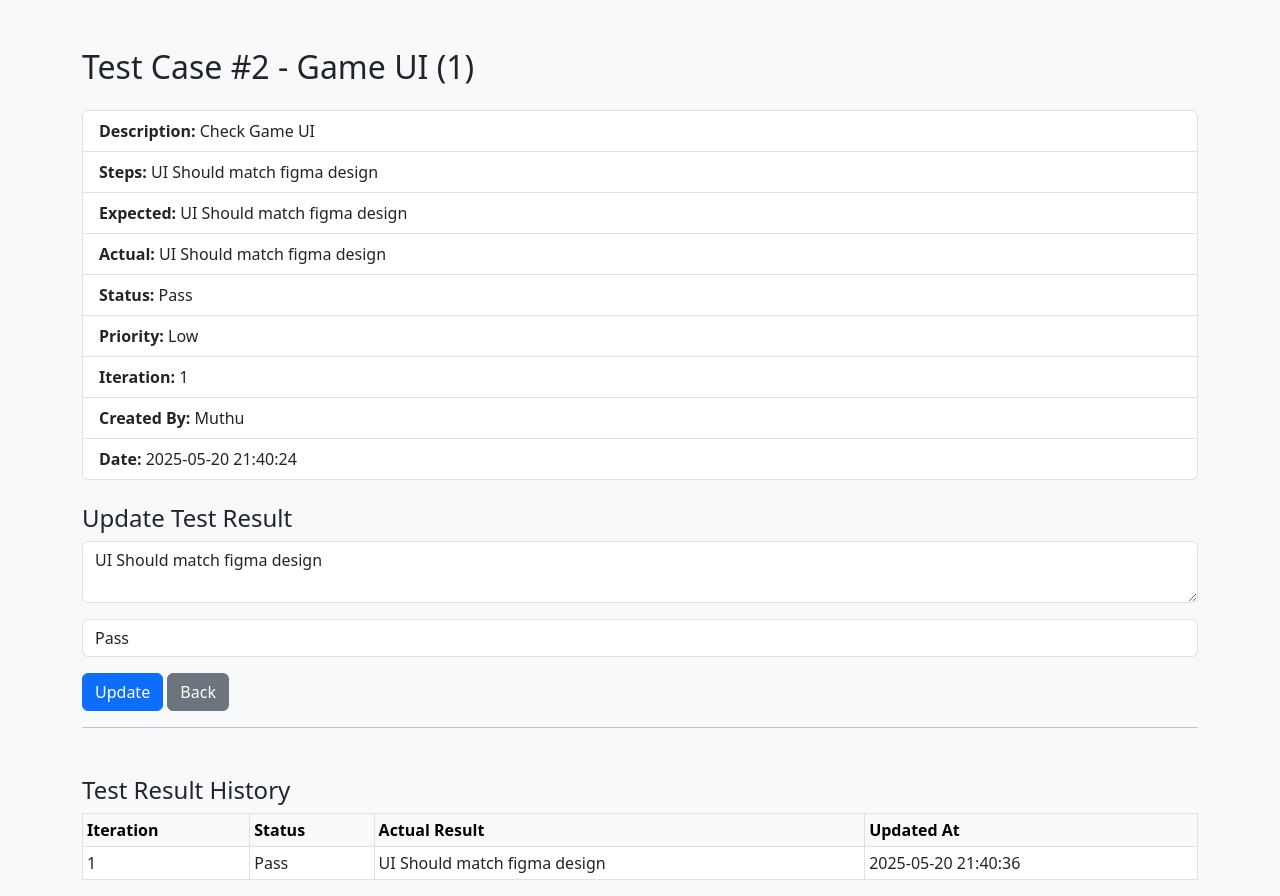
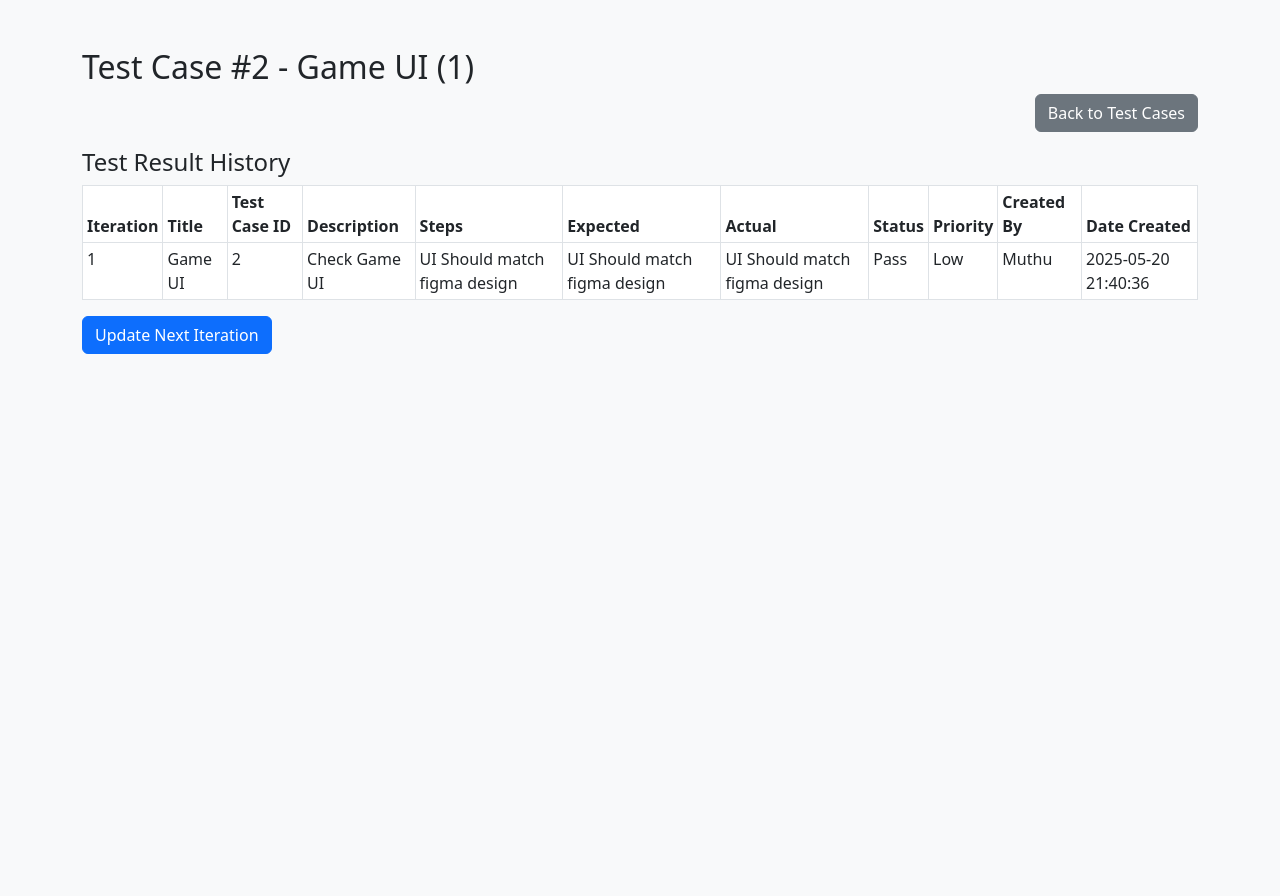
Before and after one commit to SPYDER46/testcase-manager, a Flask app: page /games/1/testcase/2 in a window 1280 px wide. After the commit the page ends 354 px from the top, so only its background shows below. Run offline with Flask 3, Linux system fonts and the light colour scheme; data comes from the database, SQL or seed files in the repository; both versions use the stored data as it was after the commit.

Commit message:
updation

```diff
--- a/app.py
+++ b/app.py
@@ -7,24 +7,24 @@ from collections import defaultdict
 app = Flask(__name__)
 init_db()
 
-# Static list of games
-GAMES = ['Aviator', 'CricketX', 'Piggy Dash', 'Roller Blitz','Marble Gp', 'Hilo', 'Mines','Roulette', 'Keno','Tower', 'Rummy']
+GAMES = ['Aviator', 'CricketX', 'Piggy Dash', 'Roller Blitz','Marble Gp', 'Hilo', 'Mines','Roulette', 'Keno','Tower', 'Rummy', 'TeenPatti', 'Ludo', 'Snake&Ladder', 'Andar Bahar'
+         , 'Poker', 'Carrom' ]
 
-@app.route('/')
+@app.route('/', methods=['GET', 'POST'])
 def home():
+    if request.method == 'POST':
+        new_game = request.form.get('new_game', '').strip()
+        if new_game and new_game not in GAMES:
+            GAMES.append(new_game)
     return render_template('games.html', games=GAMES)
 
 @app.route('/games/<game_name>')
 def index(game_name):
     test_cases = get_all_test_cases(game_name)
-    print("Fetched test cases:", test_cases)
-
     grouped_cases = defaultdict(list)
     for case in test_cases:
-        grouped_cases = {'All Test Cases': test_cases}
-
+        grouped_cases['All Test Cases'].append(case)
     return render_template('index.html', game_name=game_name, grouped_cases=dict(grouped_cases))
-
 
 @app.route('/games/<game_name>/add', methods=['GET', 'POST'])
 def add(game_name):
@@ -37,31 +37,49 @@ def add(game_name):
             'actual_result': request.form['actual_result'],
             'status': request.form['status'],
             'priority': request.form['priority'],
-            'iteration': request.form['iteration']
+            'iteration': request.form['iteration'],
         }
-        add_test_case(game_name, data)
+        created_by = request.form.get('created_by', 'Unknown')  # safer fallback
+        add_test_case(game_name, data, created_by)
         return redirect(url_for('index', game_name=game_name))
     return render_template('add_testcase.html', game_name=game_name)
 
 
-@app.route('/games/<game_name>/testcase/<int:testcase_id>')
+@app.route('/games/<game_name>/testcase/<int:testcase_id>', methods=['GET', 'POST'])
 def view_testcase(game_name, testcase_id):
     test_case = get_test_case_by_id(testcase_id)
+    if not test_case:
+        return f"Test Case with ID {testcase_id} not found.", 404
 
-    # ✅ Get history for this test case
     with sqlite3.connect('database.db') as conn:
         conn.row_factory = sqlite3.Row
         c = conn.cursor()
-        c.execute('SELECT * FROM test_case_history WHERE test_case_id = ? ORDER BY updated_at DESC', (testcase_id,))
+        c.execute('SELECT * FROM test_case_history WHERE test_case_id = ? ORDER BY iteration ASC', (testcase_id,))
         history = c.fetchall()
 
-    return render_template('view_testcase.html', game_name=game_name, test_case=test_case, history=history)
+    if request.method == 'POST':
+        iteration = int(request.form['iteration'])
+        actual_result = request.form['actual_result']
+        status = request.form['status']
+        description = request.form['description']
+        steps = request.form['steps']
+        expected_result = request.form['expected_result']
+        priority = request.form['priority']
+        created_by = request.form['created_by']
 
+        update_test_case(
+            testcase_id, actual_result, status, iteration,
+            description, steps, expected_result, priority, created_by
+        )
+        return redirect(url_for('view_testcase', game_name=game_name, testcase_id=testcase_id))
 
-@app.route('/games/<game_name>/update/<int:testcase_id>', methods=['POST'])
-def update_testcase(game_name, testcase_id):
-    update_test_case(testcase_id, request.form['actual_result'], request.form['status'])
-    return redirect(url_for('view_testcase', game_name=game_name, testcase_id=testcase_id))
+    return render_template(
+        'view_testcase.html',
+        game_name=game_name,
+        test_case=test_case,
+        history=history,
+        user_name=''  # Pre-fill if you have a login system
+    )
 
 @app.route('/games/<game_name>/delete/<int:testcase_id>', methods=['POST'])
 def delete_testcase(game_name, testcase_id):
@@ -69,7 +87,23 @@ def delete_testcase(game_name, testcase_id):
     delete_test_case(testcase_id)
     return redirect(url_for('index', game_name=game_name))
 
+@app.route('/games/<game_name>/testcase/<int:testcase_id>/update', methods=['POST'])
+def update_testcase(game_name, testcase_id):
+    iteration = int(request.form['iteration'])
+    actual_result = request.form['actual_result']
+    status = request.form['status']
+    description = request.form['description']
+    steps = request.form['steps']
+    expected_result = request.form['expected_result']
+    priority = request.form['priority']
+    created_by = request.form['created_by']
 
+    update_test_case(
+        testcase_id, actual_result, status, iteration,
+        description, steps, expected_result, priority, created_by
+    )
+
+    return redirect(url_for('view_testcase', game_name=game_name, testcase_id=testcase_id))
 
 if __name__ == '__main__':
     app.run(debug=True)
--- a/templates/index.html
+++ b/templates/index.html
@@ -9,8 +9,10 @@
 <div class="container mt-5">
     <h2 class="mb-4">{{ game_name }} - Test Cases</h2>
 
-    <a href="{{ url_for('add', game_name=game_name) }}" class="btn btn-primary mb-3">+ Add New Test Case</a>
-    <a href="{{ url_for('home') }}" class="btn btn-secondary mb-3">Back to Games</a>
+    <div class="text-end mb-3">
+        <a href="{{ url_for('add', game_name=game_name) }}" class="btn btn-primary mb-3">+ Add New Test Case</a>
+        <a href="{{ url_for('home') }}" class="btn btn-secondary mb-3">Back to Games</a>
+    </div>
 
     {% if grouped_cases['All Test Cases'] %}
         <table class="table table-bordered table-hover bg-white">
--- a/templates/view_testcase.html
+++ b/templates/view_testcase.html
@@ -4,28 +4,105 @@
     <meta charset="UTF-8">
     <title>View Test Case - {{ game_name }}</title>
     <link rel="stylesheet" href="https://cdn.jsdelivr.net/npm/bootstrap@5.3.0/dist/css/bootstrap.min.css">
+    <script src="https://code.jquery.com/jquery-3.6.0.min.js"></script>
 </head>
 <body class="bg-light">
 <div class="container mt-5">
     <h2>Test Case #{{ test_case.id }} - {{ test_case.title }} ({{ game_name }})</h2>
-    <ul class="list-group my-4">
-        <li class="list-group-item"><strong>Description:</strong> {{ test_case.description }}</li>
-        <li class="list-group-item"><strong>Steps:</strong> {{ test_case.steps }}</li>
-        <li class="list-group-item"><strong>Expected:</strong> {{ test_case.expected_result }}</li>
-        <li class="list-group-item"><strong>Actual:</strong> {{ test_case.actual_result }}</li>
-        <li class="list-group-item"><strong>Status:</strong> {{ test_case.status }}</li>
-        <li class="list-group-item"><strong>Priority:</strong> {{ test_case.priority }}</li>
-        <li class="list-group-item"><strong>Iteration:</strong> {{ test_case.iteration }}</li> <!-- ✅ Added Iteration -->
-        <li class="list-group-item"><strong>Created By:</strong> {{ test_case.created_by or 'None' }}</li>
-        <li class="list-group-item"><strong>Date:</strong> {{ test_case.date_created }}</li>
-    </ul>
 
-    <form method="post" action="{{ url_for('update_testcase', game_name=game_name, testcase_id=test_case.id) }}">
-        <h4>Update Test Result</h4>
+    <div class="text-end mb-3">
+        <a href="{{ url_for('index', game_name=game_name) }}" class="btn btn-secondary">Back to Test Cases</a>
+    </div>
+
+    <!-- Iteration History -->
+    <h4>Test Result History</h4>
+    {% if history %}
+        <table class="table table-bordered table-sm">
+            <thead>
+                <tr>
+                    <th>Iteration</th>
+                    <th>Title</th>
+                    <th>Test Case ID</th>
+                    <th>Description</th>
+                    <th>Steps</th>
+                    <th>Expected</th>
+                    <th>Actual</th>
+                    <th>Status</th>
+                    <th>Priority</th>
+                    <th>Created By</th>
+                    <th>Date Created</th>
+                </tr>
+            </thead>
+            <tbody>
+                {% for h in history %}
+                <tr>
+                    <td>{{ h.iteration }}</td>
+                    <td>{{ h.title }}</td>
+                    <td>{{ h.test_case_id }}</td>
+                    <td>{{ h.description }}</td>
+                    <td>{{ h.steps }}</td>
+                    <td>{{ h.expected_result }}</td>
+                    <td>{{ h.actual_result }}</td>
+                    <td>{{ h.status }}</td>
+                    <td>{{ h.priority }}</td>
+                    <td>{{ h.created_by or 'None' }}</td>
+                    <td>{{ h.updated_at }}</td>
+                </tr>
+                {% endfor %}
+            </tbody>
+        </table>
+    {% else %}
+        <p>No update history available for this test case.</p>
+    {% endif %}
+
+    <!-- "Update Next Iteration" Button -->
+    <button type="button" class="btn btn-primary" data-bs-toggle="modal" data-bs-target="#updateModal">
+        Update Next Iteration
+    </button>
+
+    <!-- Modal for updating next iteration -->
+    <div class="modal fade" id="updateModal" tabindex="-1" aria-labelledby="updateModalLabel" aria-hidden="true">
+        <div class="modal-dialog">
+            <div class="modal-content">
+                <div class="modal-header">
+                    <h5 class="modal-title" id="updateModalLabel">Update Test Case for Iteration {{ history|length + 1 }}</h5>
+                    <button type="button" class="btn-close" data-bs-dismiss="modal" aria-label="Close"></button>
+                </div>
+                <form method="POST" action="{{ url_for('view_testcase', game_name=game_name, testcase_id=test_case.id) }}">
+                    <div class="modal-body">
+                        <!-- Iteration -->
                         <div class="mb-3">
+                            <label for="iteration">Iteration Number</label>
+                            <input type="number" name="iteration" class="form-control" value="{{ history|length + 1 }}" required>
+                        </div>
+
+                        <!-- Description -->
+                        <div class="mb-3">
+                            <label for="description">Description</label>
+                            <textarea name="description" class="form-control" placeholder="Description">{{ test_case.description }}</textarea>
+                        </div>
+
+                        <!-- Steps -->
+                        <div class="mb-3">
+                            <label for="steps">Steps</label>
+                            <textarea name="steps" class="form-control" placeholder="Steps">{{ test_case.steps }}</textarea>
+                        </div>
+
+                        <!-- Expected Result -->
+                        <div class="mb-3">
+                            <label for="expected_result">Expected Result</label>
+                            <textarea name="expected_result" class="form-control" placeholder="Expected Result">{{ test_case.expected_result }}</textarea>
+                        </div>
+
+                        <!-- Actual Result -->
+                        <div class="mb-3">
+                            <label for="actual_result">Actual Result</label>
                             <textarea name="actual_result" class="form-control" placeholder="Actual Result">{{ test_case.actual_result }}</textarea>
                         </div>
+
+                        <!-- Status -->
                         <div class="mb-3">
+                            <label for="status">Status</label>
                             <select name="status" class="form-control">
                                 <option {% if test_case.status == 'Pass' %}selected{% endif %}>Pass</option>
                                 <option {% if test_case.status == 'Fail' %}selected{% endif %}>Fail</option>
@@ -36,37 +113,31 @@
                                 <option {% if test_case.status == 'Pending' %}selected{% endif %}>Pending</option>
                             </select>
                         </div>
-        <button class="btn btn-primary">Update</button>
-        <a href="{{ url_for('index', game_name=game_name) }}" class="btn btn-secondary">Back</a>
+
+                        <!-- Priority -->
+                        <div class="mb-3">
+                            <label for="priority">Priority</label>
+                            <input type="text" name="priority" class="form-control" value="{{ test_case.priority }}" placeholder="Priority">
+                        </div>
+
+                        <!-- Created By -->
+                        <div class="mb-3">
+                            <label for="created_by">Updated By</label>
+                            <input type="text" name="created_by" class="form-control" value="{{ user_name }}" placeholder="Your Name" required>
+                        </div>
+                    </div>
+                    <div class="modal-footer">
+                        <button type="button" class="btn btn-secondary" data-bs-dismiss="modal">Close</button>
+                        <button type="submit" class="btn btn-primary">Save changes</button>
+                    </div>
                 </form>
 
-    <!-- ✅ Iteration History Section -->
-    {% if history %}
-    <hr>
-    <h4 class="mt-5">Test Result History</h4>
-    <table class="table table-bordered table-sm">
-        <thead class="table-light">
-            <tr>
-                <th>Iteration</th>
-                <th>Status</th>
-                <th>Actual Result</th>
-                <th>Updated At</th>
-            </tr>
-        </thead>
-        <tbody>
-            {% for h in history %}
-            <tr>
-                <td>{{ h.iteration }}</td>
-                <td>{{ h.status }}</td>
-                <td>{{ h.actual_result }}</td>
-                <td>{{ h.updated_at }}</td>
-            </tr>
-            {% endfor %}
-        </tbody>
-    </table>
-    {% else %}
-        <p class="mt-4">No update history available for this test case.</p>
-    {% endif %}
             </div>
+        </div>
+    </div>
+</div>
+
+<!-- Bootstrap JS -->
+<script src="https://cdn.jsdelivr.net/npm/bootstrap@5.3.0/dist/js/bootstrap.bundle.min.js"></script>
 </body>
 </html>
```
Also changed, not shown: models.py (+74 -63 lines), static/styles.css (+47 -3 lines), templates/add_testcase.html (+6 -1 lines), templates/games.html (+14 -3 lines), database.db. Lines whose indentation alone changed are shown as unchanged.
